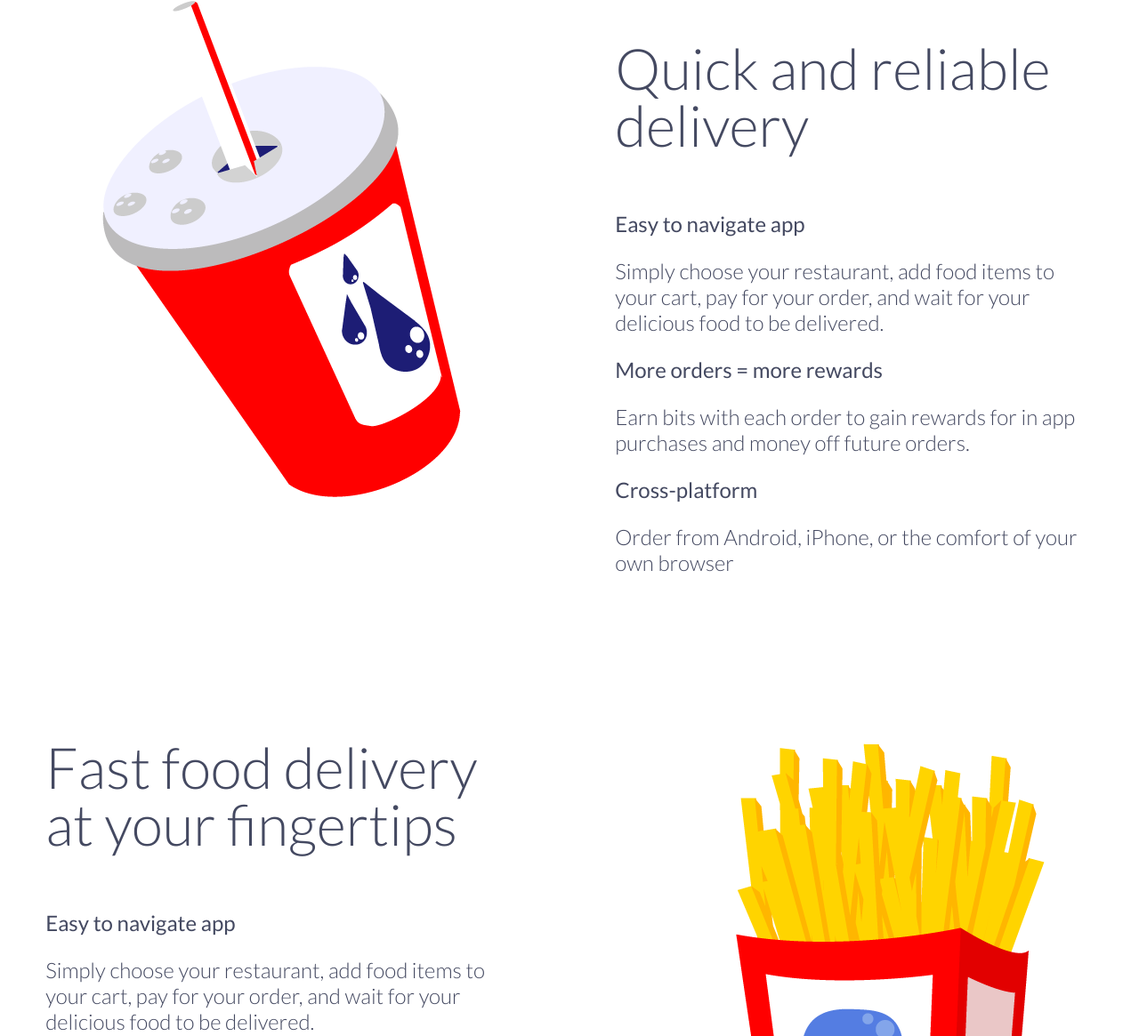
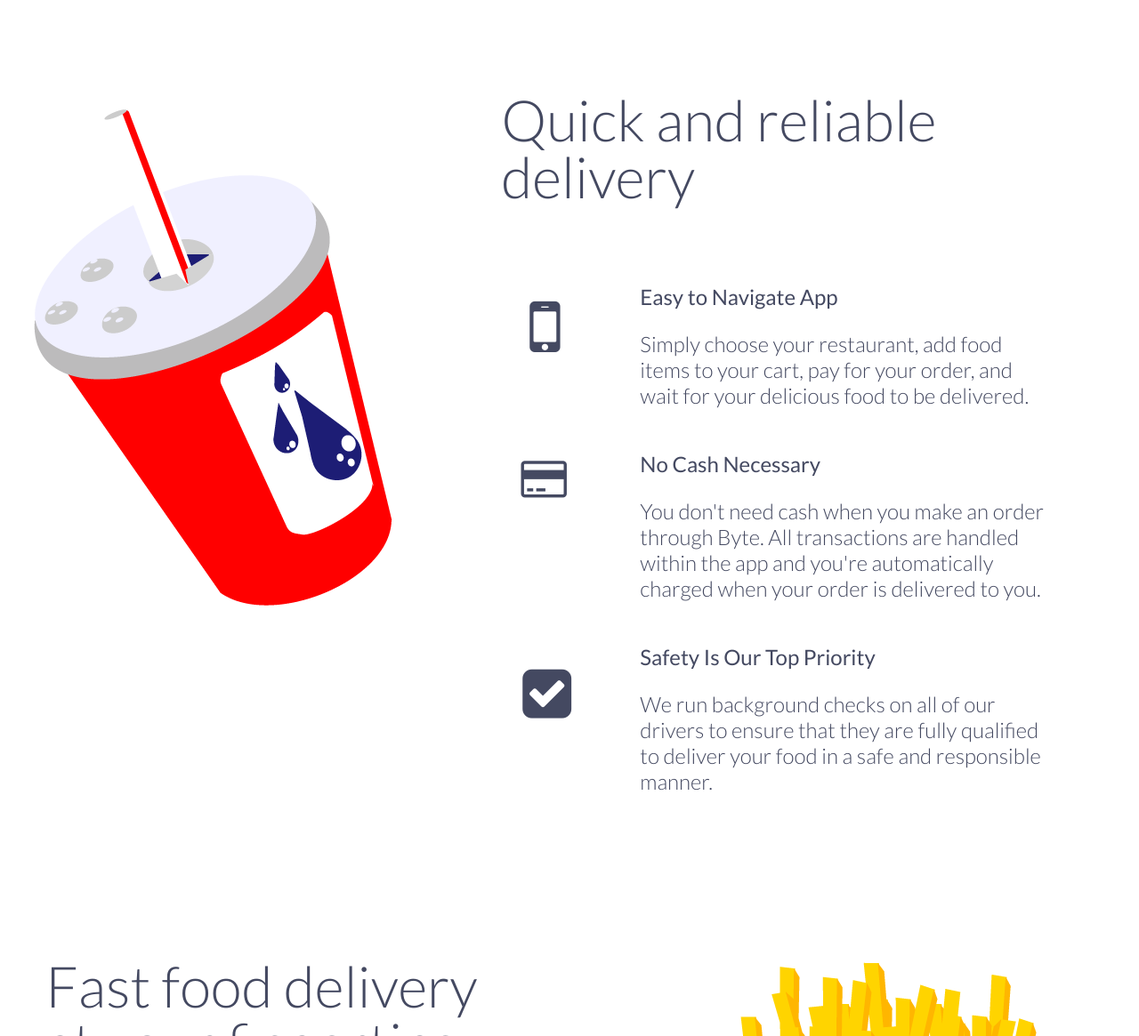
Before and after one commit to gt-byte/site, a plain HTML site: page index.html in a window 1280 px wide. Shown: the part 1725-2890 px from the top of the page at 89% size. Drawn offline with nearby package versions, Linux system fonts and the light colour scheme.

Commit message:
second section info added

```diff
--- a/css/components.css
+++ b/css/components.css
@@ -114,6 +114,16 @@
 	padding-left: 6em;
 }
 
+.side-right-info {
+	width: 60%;
+	padding-right: 6em;
+}
+
+.side-left-pic {
+	width: 40%;
+	padding: 7em 0 5em 5em;
+}
+
 .side-right-pic {
 	width: 40%;
 	padding: 7em 5em 5em 0;
@@ -197,3 +207,18 @@
 		padding: 0 4% 3em 4%;
 	}
 }
+
+
+/* icons */
+
+.fa-cutlery {
+	margin-left: -0.1em;
+}
+
+.fa-check-square {
+	margin-left: -0.4em;
+}
+
+.fa-credit-card {
+	margin-left: -0.2em;
+}
--- a/index.html
+++ b/index.html
@@ -52,11 +52,11 @@
 
 						<div>
 							<div id="section-mobile-icon" class="section-feature-icon">
-								<i class="fa fa-mobile fa-5x"></i>
+								<i class="fa fa-cutlery fa-4x"></i>
 							</div>
 							<div id="section-mobile-feature" class="section-feature">
-								<p class="section-info-title section-info">Easy to navigate app</p>
-								<p class="section-info">Simply choose your restaurant, add food items to your cart, pay for your order, and wait for your delicious food to be delivered.</p>
+								<p class="section-info-title section-info">Order From Your Favorite Restaurants</p>
+								<p class="section-info">Choose from a number of popular fast food restaurants in your area and we'll connect you with a driver who will personally deliver your food to you.</p>
 							</div>
 						</div>
 						<div>
@@ -64,8 +64,8 @@
 								<i class="fa fa-gift fa-5x"></i>
 							</div>
 							<div class="section-feature">
-								<p class="section-info-title section-info">More orders = more rewards</p>
-								<p class="section-info">Earn bits with each order to gain rewards for in app purchases and money off future orders.</p>
+								<p class="section-info-title section-info">More Orders = More Rewards</p>
+								<p class="section-info">Earn points with each order, known as "Bits", which can be used for in-app purchases and discounts on future orders.</p>
 							</div>
 						</div>
 						<br></br>
@@ -85,18 +85,41 @@
 					</figure>
 				</section>
 
-				<section class="section">
-					<figure class="side side-left">
+				<section id="section-2" class="section">
+					<figure class="side side-left side-left-pic">
 						<img id="cup-pic" class="pic" src="images/cup.png" alt="cup">
 					</figure>
-					<article class="side side-right">
+					<article class="side side-right side-right-info">
 						<h3>Quick and reliable delivery</h3>
-						<p class="section-info-title section-info">Easy to navigate app</p>
-						<p class="section-info">Simply choose your restaurant, add food items to your cart, pay for your order, and wait for your delicious food to be delivered.</p>
-						<p class="section-info-title section-info">More orders = more rewards</p>
-						<p class="section-info">Earn bits with each order to gain rewards for in app purchases and money off future orders.</p>
-						<p class="section-info-title section-info">Cross-platform</p>
-						<p class="section-info">Order from Android, iPhone, or the comfort of your own browser</p>
+
+						<div>
+							<div class="section-feature-icon">
+								<i class="fa fa-mobile fa-5x"></i>
+							</div>
+							<div class="section-feature">
+								<p class="section-info-title section-info">Easy to Navigate App</p>
+								<p class="section-info">Simply choose your restaurant, add food items to your cart, pay for your order, and wait for your delicious food to be delivered.</p>
+							</div>
+						</div>
+						<div>
+							<div class="section-feature-icon">
+								<i class="fa fa-credit-card fa-3x"></i>
+							</div>
+							<div class="section-feature">
+								<p class="section-info-title section-info">No Cash Necessary</p>
+								<p class="section-info">You don't need cash when you make an order through Byte. All transactions are handled within the app and you're automatically charged when your order is delivered to you.</p>
+							</div>
+						</div>
+						<div>
+							<div id="section-mobile-icon" class="section-feature-icon">
+								<i class="fa fa-check-square fa-4x"></i>
+							</div>
+							<div id="section-mobile-feature" class="section-feature">
+								<p class="section-info-title section-info">Safety Is Our Top Priority</p>
+								<p class="section-info">We run background checks on all of our drivers to ensure that they are fully qualified to deliver your food in a safe and responsible manner.</p>
+							</div>
+						</div>
+						<br></br>
 					</article>
 				</section>
 
```
